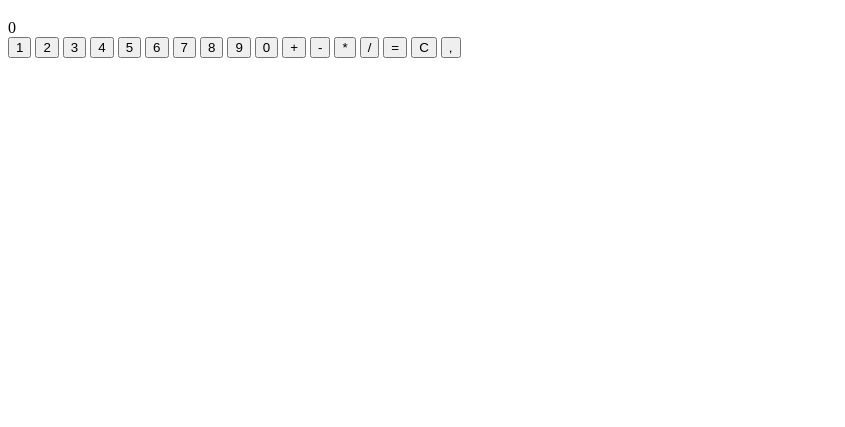
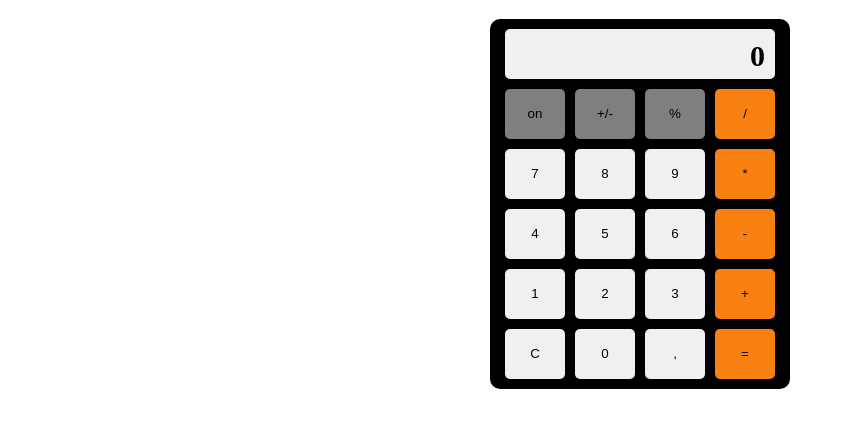
Before and after one commit to isaque-ds/calculadora, a plain HTML site: page index.html in a window 1280 px wide. Shown: the part 61-488 px from the top of the page, without its empty margins (0-845 px from the left). Drawn offline with Linux system fonts and the light colour scheme.

Commit message:
criei o estilo

```diff
--- a/index.html
+++ b/index.html
@@ -10,27 +10,42 @@
 
 <body>
     <h1>Calculadora</h1>
-    <section>
-        <div id="display">0</div>
+    <section id="calculadora">
+        <div id="display">
+            <p id="display-text">0</p>
+        </div>
         <div id="buttons">
+            <div id="linha1">
+                <button id="on">on</button>
+                <button id="plus-minus">+/-</button>
+                <button id="porcento">%</button>
+                <button id="dividir">/</button>
+            </div>
+            <div id="linha2">
+                <button>7</button>
+                <button>8</button>
+                <button>9</button>
+                <button id="multiplicar">*</button>
+            </div>
+            <div id="linha3">
+                <button>4</button>
+                <button>5</button>
+                <button>6</button>
+                <button id="subtrair">-</button>
+            </div>
+            <div id="linha4">
                 <button>1</button>
                 <button>2</button>
                 <button>3</button>
-            <button>4</button>
-            <button>5</button>
-            <button>6</button>
-            <button>7</button>
-            <button>8</button>
-            <button>9</button>
+                <button id="somar">+</button>
+            </div>
+            <div id="linha5">
+                <button id="limpar">C</button>
                 <button>0</button>
-            <button>+</button>
-            <button>-</button>
-            <button>*</button>
-            <button>/</button>
-            <button>=</button>
-            <button>C</button>
                 <button>,</button>
+                <button id="igual">=</button>
             </div>
+
     </section>
 
 </body>
--- a/style.css
+++ b/style.css
@@ -0,0 +1,73 @@
+#calculadora {
+    width: 300px;
+    display: flex;
+    flex-direction: column;
+    align-items: center;
+    justify-content: center;
+    margin: 0 auto;
+    border-radius: 10px;
+    background-color: #000;
+}
+
+#display {
+    width: 270px;
+    height: 50px;
+    text-align: right;
+    font-size: 20px;
+    font-weight: bold;
+    margin-top: 10px;
+    background-color: #f0f0f0;
+    border-radius: 5px;
+}
+
+#display-text {
+    margin: 10px;
+    padding: 0;
+    font-size: 30px;
+    font-weight: bold;
+}
+
+
+#buttons {
+    display: flex;
+    flex-direction: column;
+    align-items: center;
+    justify-content: center;
+    gap: 10px;
+    margin-top: 10px;
+    margin-bottom: 10px;
+    font-size: 25px;
+    font-weight: bold;
+}
+
+button {
+    width: 60px;
+    height: 50px;
+    background-color: #f0f0f0;
+    border: none;
+    border-radius: 5px;
+}
+
+#dividir,
+#multiplicar,
+#subtrair,
+#somar,
+#igual {
+    background-color: #f88112;
+}
+
+#on,
+#plus-minus,
+#porcento {
+    background-color: #807f7f;
+}
+
+#linha1,
+#linha2,
+#linha3,
+#linha4,
+#linha5 {
+    display: flex;
+    flex-direction: row;
+    gap: 10px;
+}
```
Lines whose indentation alone changed are shown as unchanged.
